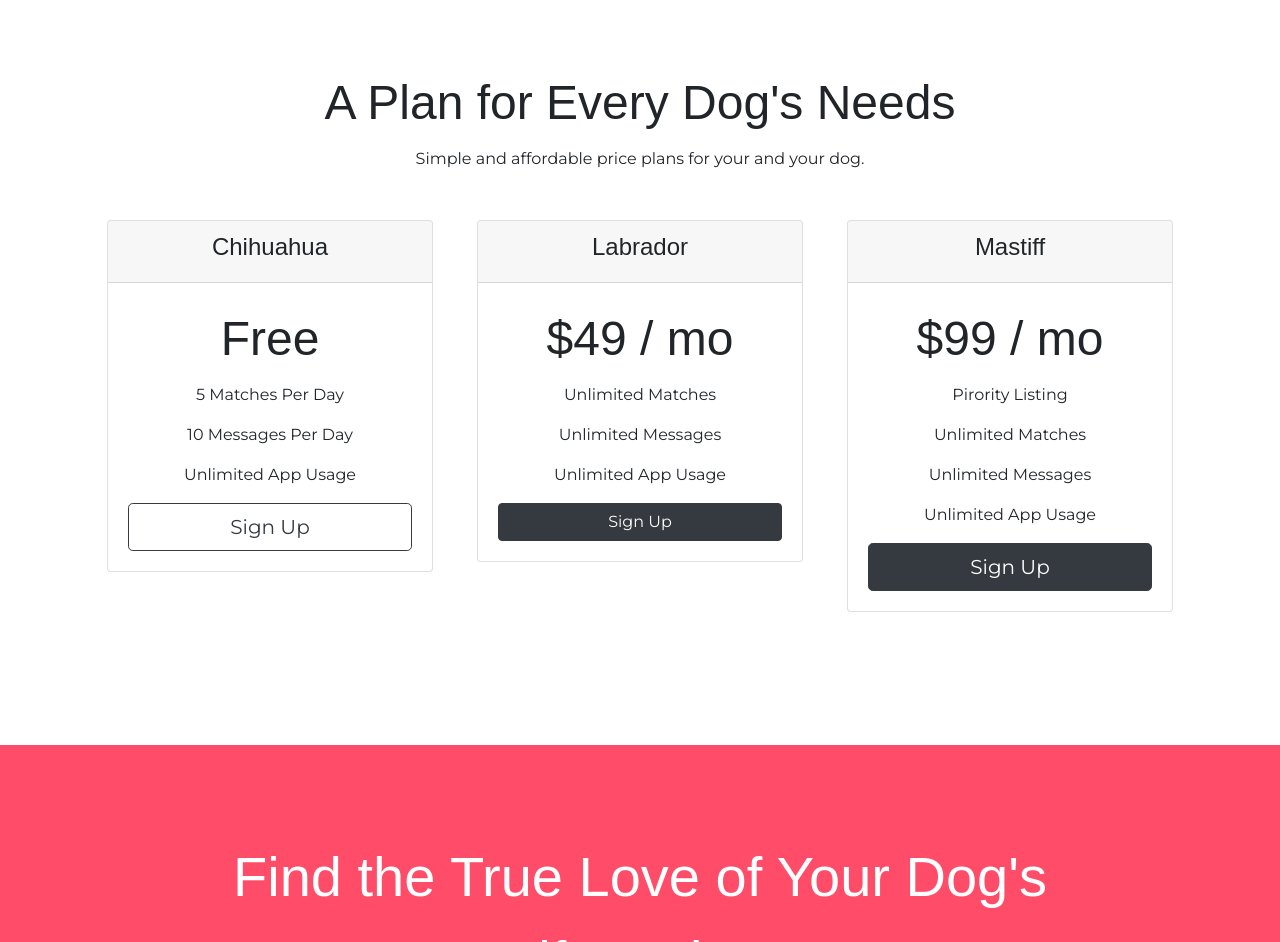
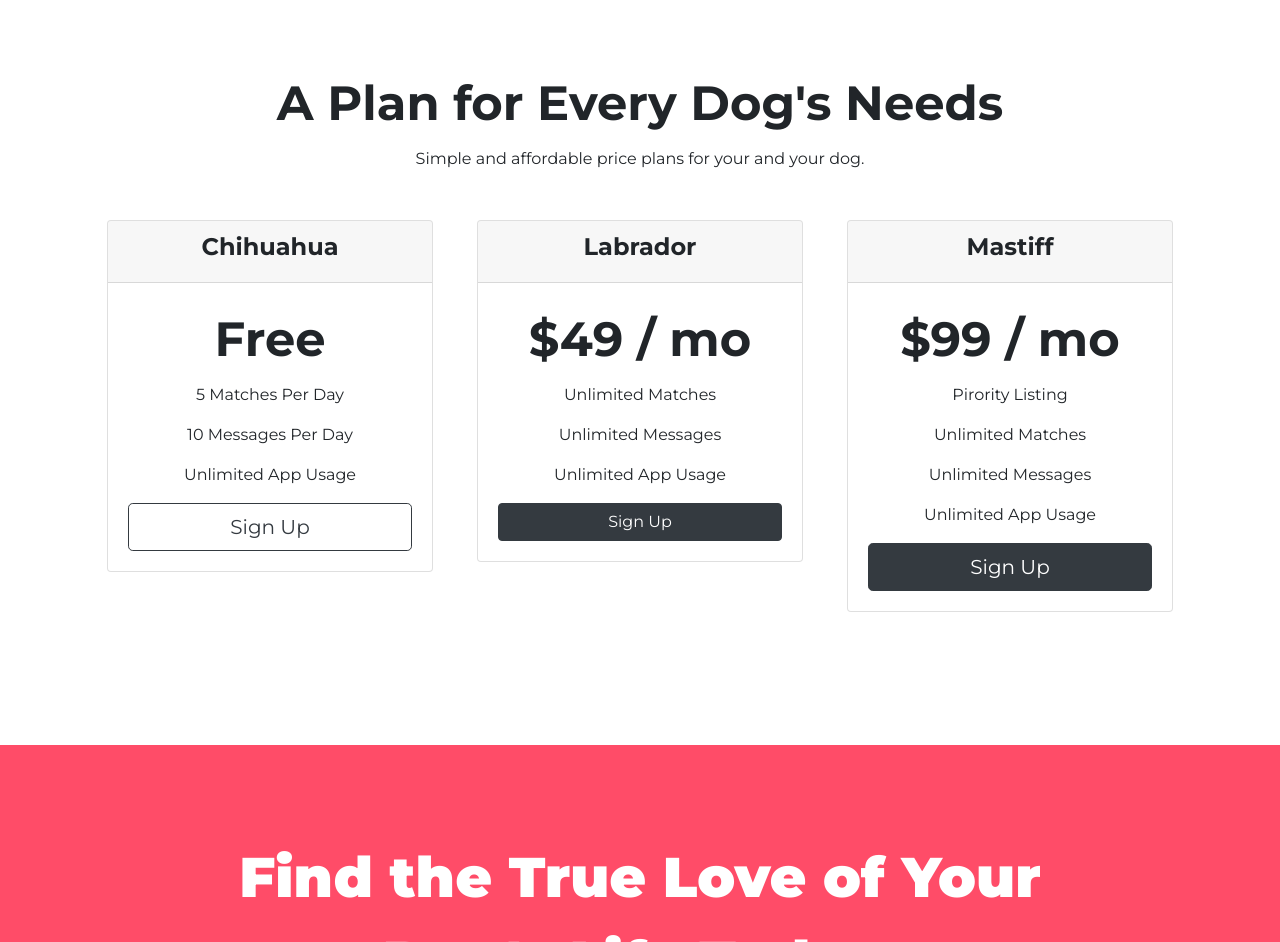
Before and after one commit to ngochatake/Web-Development-Bootcamp-Yu, a plain HTML site: page TinDog-Bootstrap/index.html in a window 1280 px wide. Shown: the part 1858-2800 px from the top of the page. Drawn offline with nearby package versions, Linux system fonts and the light colour scheme.

Commit message:
Update google font api - using font-weight instead of font name

```diff
--- a/TinDog-Bootstrap/css/styles.css
+++ b/TinDog-Bootstrap/css/styles.css
@@ -3,13 +3,15 @@ body {
 }
 
 h1 {
-	font-family: 'Montserrat-Black', sans-serif;
+	font-family: 'Montserrat', sans-serif;
+	font-weight: 900;
 	font-size: 3.5rem;
 	line-height: 1.5;
 }
 
 h2 {
-	font-family: 'Montserrat-Bold', sans-serif;
+	font-family: 'Montserrat', sans-serif;
+	font-weight: 700;
 	font-size: 3rem;
 	line-height: 1.5;
 }
@@ -30,7 +32,8 @@ h2 {
 
 .nav-link {
 	font-size: 1.2rem;
-	font-family: 'Montserrat-Light', sans-serif;
+	font-family: 'Montserrat', sans-serif;
+	font-weight: 300;
 }
 
 .download-button {
@@ -54,7 +57,8 @@ h2 {
 }
 
 h3 {
-	font-family: 'Montserrat-Bold', sans-serif;
+	font-family: 'Montserrat', sans-serif;
+	font-weight: 700;
 	font-size: 1.5rem;
 }
 
@@ -144,7 +148,8 @@ h3 {
 }
 
 .cta-heading {
-	font-family: 'Montserrat-Black', sans-serif;
+	font-family: 'Montserrat', sans-serif;
+	font-weight: 900;
 	font-size: 3.5rem;
 	line-height: 1.5;
 }
--- a/TinDog-Bootstrap/index.html
+++ b/TinDog-Bootstrap/index.html
@@ -16,7 +16,7 @@
   <!-- Google Fonts -->
   <link rel="preconnect" href="https://fonts.googleapis.com">
   <link rel="preconnect" href="https://fonts.gstatic.com" crossorigin>
-  <link href="https://fonts.googleapis.com/css2?family=Montserrat:wght@300;400;700;900&family=Ubuntu&display=swap" rel="stylesheet">
+  <link href="https://fonts.googleapis.com/css2?family=Montserrat:wght@300..900&family=Ubuntu&display=swap" rel="stylesheet">
 
   <!-- Font awesome -->
   <!-- <link rel="stylesheet" href="https://use.fontawesome.com/releases/v5.1.1/css/all.css"> -->
```
